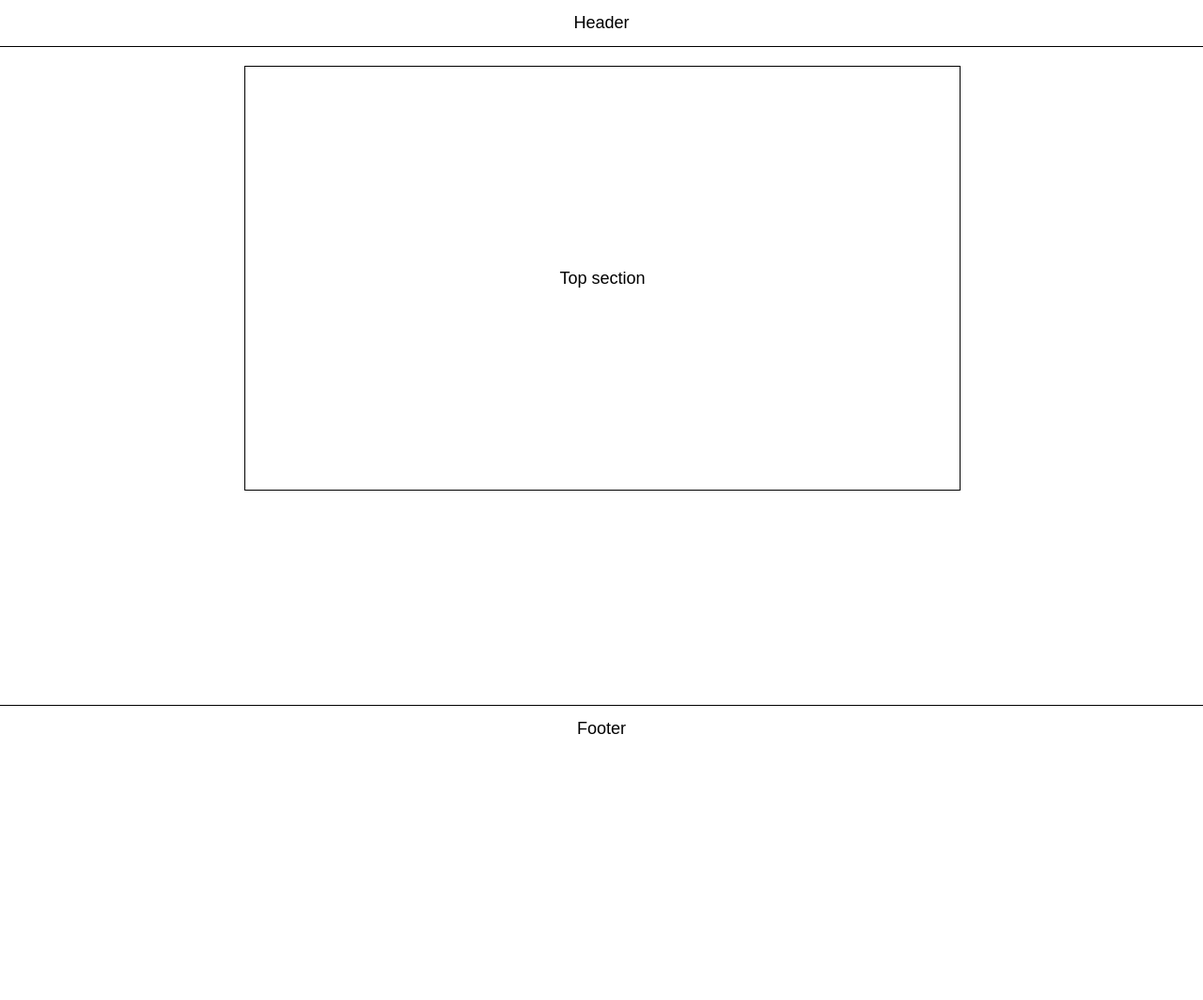
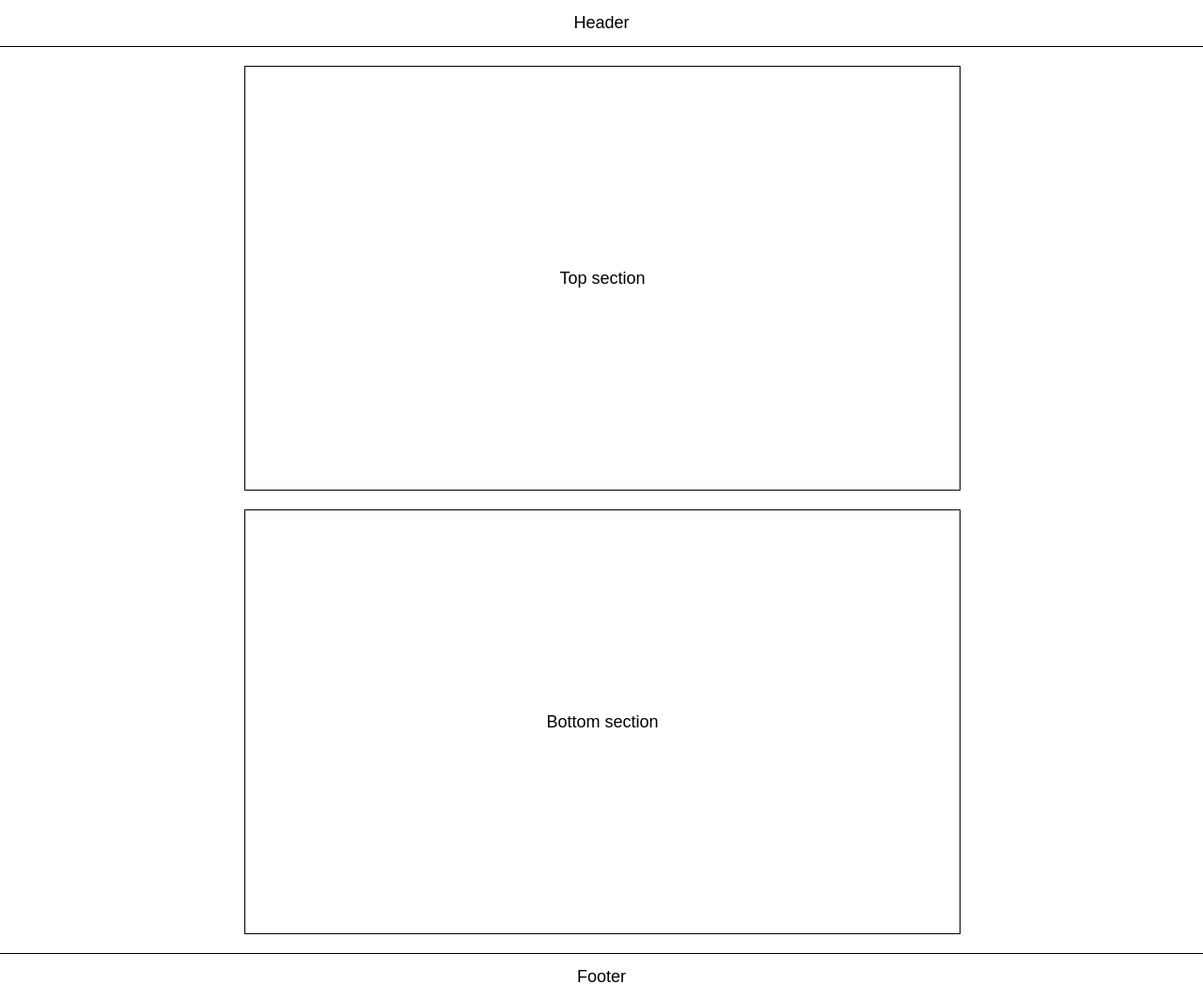
Before and after one commit to ooloo-io/github-flow-gabrivoy, a website: page src/index.html in a window 1280 px wide. Shown: the whole page at 94% size. Before the commit the page ends 800 px from the top, so only its background shows below. Drawn offline with nearby package versions, Linux system fonts and the light colour scheme.

Commit message:
Bottom section (#5)
* add bottom-section markup

* rebased bottom-section

```diff
--- a/src/index.html
+++ b/src/index.html
@@ -20,6 +20,9 @@
     <section class="section">
       Top section
     </section>
+    <section class="section">
+      Bottom section
+    </section>
   </main>
   <footer class="footer">
     Footer
--- a/src/styles.css
+++ b/src/styles.css
@@ -30,8 +30,13 @@ body {
 .section {
   height: 450px;
   width: 100%;
+  margin-top: 20px;
   display: flex;
   justify-content: center;
   align-items: center;
   border: 1px solid black;
 }
+
+.section:first-child {
+  margin-top: 0;
+}
```
